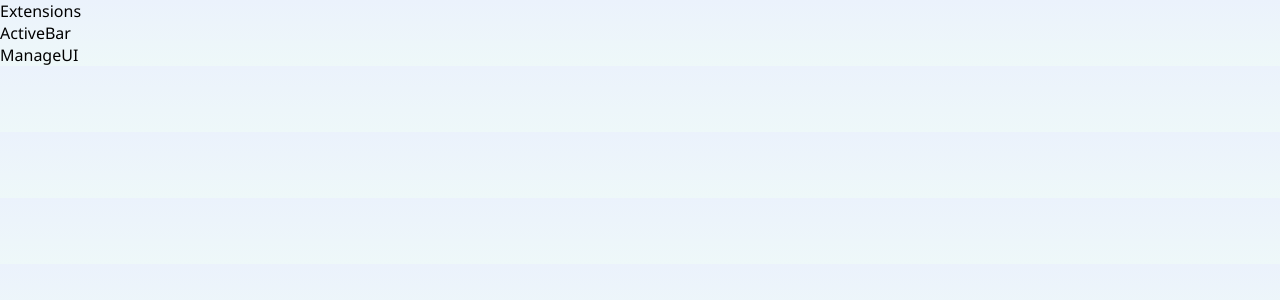
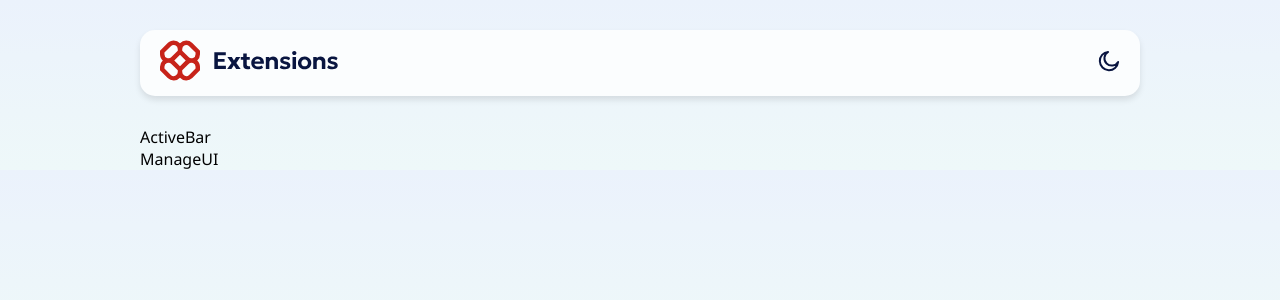
Before and after one commit to nickonyi/Browser-extensions-manager-ui-, a React (Vite) app: page / in a window 1280 px wide. Shown: the top 300 px of the page. Built offline with nearby package versions, Linux system fonts and the light colour scheme.

Commit message:
adding assets

```diff
--- a/src/components/Header.jsx
+++ b/src/components/Header.jsx
@@ -1,12 +1,18 @@
 import React from 'react';
+import logo from '../assets/images/logo.svg';
+import themeIcon from '../assets/images/icon-moon.svg';
 
 function Header() {
   return (
     <div className="header">
       <div className="header-extensions">
-        <div className="header-logo">Extensions</div>
+        <div className="header-logo">
+          <img src={logo} alt="logo" />
+        </div>
       </div>
-      <div className="header-theme-icon"></div>
+      <div className="header-theme-icon">
+        <img src={themeIcon} alt="theme icon" />
+      </div>
     </div>
   );
 }
--- a/src/styles/App.scss
+++ b/src/styles/App.scss
@@ -28,4 +28,30 @@ $dark-gradient: linear-gradient(180deg, #040918 0%, #091540 100%);
 body {
   background: $light-gradient;
   font-family: 'Noto Sans', sans-serif;
+  display: flex;
+  justify-content: center;
 }
+
+#root {
+  width: 100%;
+  max-width: 1000px;
+  margin: 0 auto;
+}
+.app {
+  width: 100%;
+  border: 1px solid $neutral-700;
+  min-height: 100vh;
+}
+
+.header {
+  background-color: $neutral-0;
+  width: 100%;
+  margin-block: 30px;
+  display: flex;
+  justify-content: space-between;
+  align-items: center;
+  padding-inline: 20px;
+  padding-block: 10px;
+  border-radius: 15px;
+  box-shadow: 0 4px 6px rgba(0, 0, 0, 0.1);
+}
```
